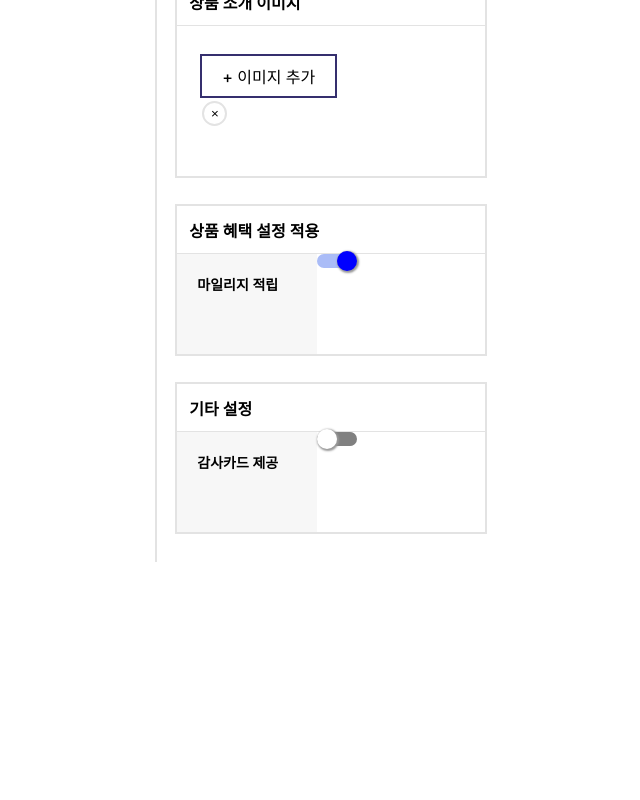
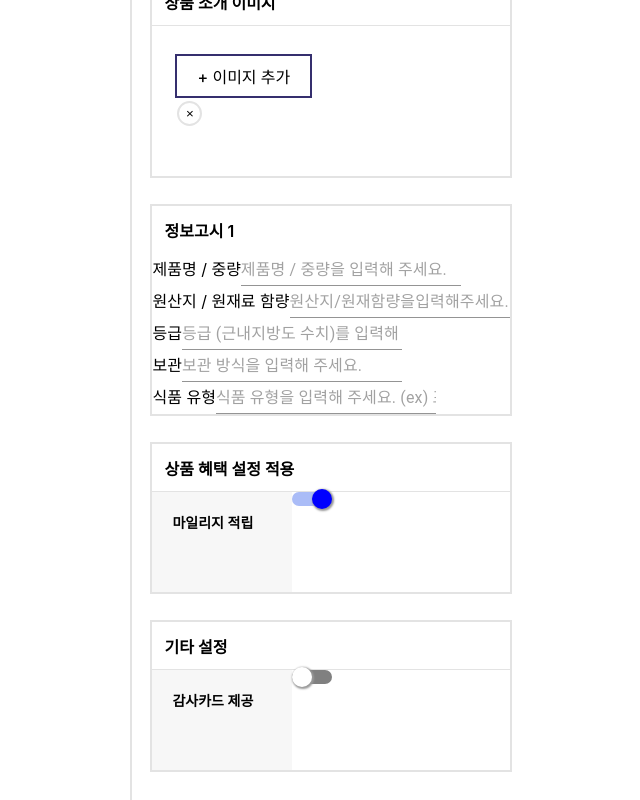
Before and after one commit to console-lo9/wanted_pre_onboarding_02, a React (Create React App) app: page / in a window 1280 px wide. Shown: the part 926-1726 px from the top of the page, without its empty margins (410-1050 px from the left). Before the commit the page ends 1488 px from the top, so only its background shows below. Built offline with nearby package versions, Linux system fonts and the light colour scheme.

Commit message:
Add: 정보고시 구조 작성 및 input 추가

```diff
--- a/src/components/Admin.jsx
+++ b/src/components/Admin.jsx
@@ -4,6 +4,7 @@ import styles from "./Admin.module.css";
 import { Etc } from "./Etc";
 import { ProductBenefit } from "./ProductBenefit";
 import { ProductDelivery } from "./ProductDelivery";
+import { ProductInfo } from "./ProductInfo";
 import ProductPeriodSetup from "./ProductPeriodSetup";
 import ProductThumbnail from "./ProductThumbnail";
 
@@ -83,6 +84,7 @@ const Admin = () => {
           <ProductPeriodSetup />
           <ProductDelivery />
           <ProductThumbnail />
+          <ProductInfo />
           <ProductBenefit />
           <Etc />
         </div>
--- a/src/components/ProductInfo/Category.jsx
+++ b/src/components/ProductInfo/Category.jsx
@@ -0,0 +1,17 @@
+import SectionHeader from "layout/Section/SectionHeader";
+import SectionWrapper from "layout/Section/SectionWrapper";
+import React, { useState } from "react";
+import Items from "./Items";
+
+function Category() {
+  const [order, setOrder] = useState(1);
+
+  return (
+    <SectionWrapper>
+      <SectionHeader children={`정보고시 ${order}`} />
+      <Items />
+    </SectionWrapper>
+  );
+}
+
+export default Category;
--- /dev/null
+++ b/src/components/ProductInfo/Item.jsx
@@ -0,0 +1,13 @@
+import { Input } from "@mui/material";
+import React from "react";
+
+function Item(props) {
+  return (
+    <div>
+      <label htmlFor={props.id}>{props.label}</label>
+      <Input placeholder={props.placeholder} id={props.id} />
+    </div>
+  );
+}
+
+export default Item;
--- /dev/null
+++ b/src/components/ProductInfo/Items.jsx
@@ -0,0 +1,33 @@
+import { Input } from "@mui/material";
+import React, { useState } from "react";
+import Item from "./Item";
+import styles from "./Items.module.css";
+
+function Items() {
+  const [labelArr, setLabelArr] = useState([
+    "제품명 / 중량",
+    "원산지 / 원재료 함량",
+    "등급",
+    "보관",
+    "식품 유형",
+  ]);
+  const [placeHolderArr, setPlaceHolderArr] = useState([
+    "제품명 / 중량을 입력해 주세요.",
+    "원산지/원재함량을입력해주세요.",
+    "등급 (근내지방도 수치)를 입력해 주세요.",
+    "보관 방식을 입력해 주세요.",
+    "식품 유형을 입력해 주세요. (ex) 포장육",
+  ]);
+
+  const [id, setId] = useState(0);
+
+  return (
+    <div className={styles.flexBox}>
+      {labelArr.map((label, i) => (
+        <Item label={label} id={`input-${i}`} placeholder={placeHolderArr[i]} />
+      ))}
+    </div>
+  );
+}
+
+export default Items;
--- /dev/null
+++ b/src/components/ProductInfo/Items.module.css
@@ -0,0 +1,4 @@
+.flexBox {
+  display: flex;
+  flex-direction: column;
+}
--- a/src/components/ProductInfo/index.js
+++ b/src/components/ProductInfo/index.js
@@ -0,0 +1,9 @@
+import Category from "./Category";
+
+export const ProductInfo = () => {
+  return (
+    <div>
+      <Category />
+    </div>
+  );
+};
```
Also changed, not shown: src/layout/Input.jsx (+9 -1 lines).
